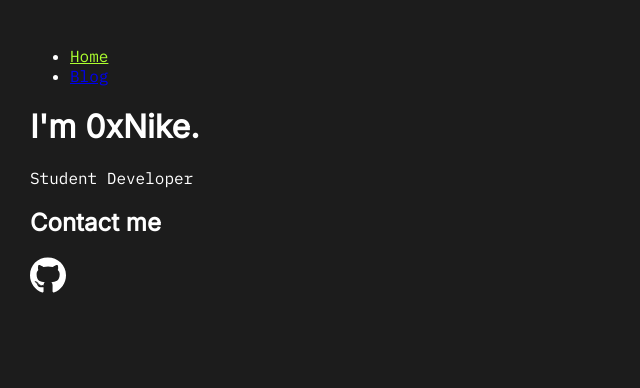
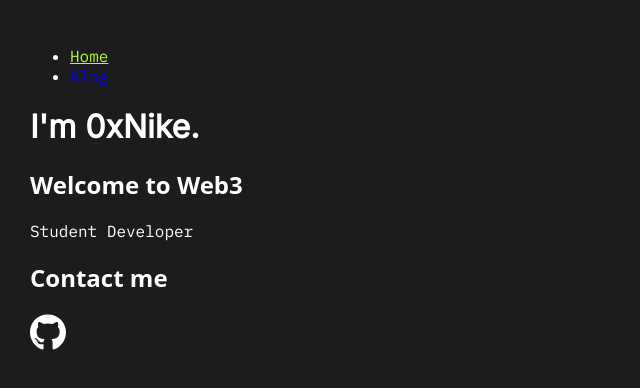
Before and after one commit to 0xNike/Gatsby-Website, a Gatsby site: page / in a window 1280 px wide. Shown: the top 388 px of the page, without its empty margins (0-640 px from the left). Built offline with nearby package versions, Linux system fonts and the light colour scheme; Gatsby itself is replaced by a stand-in of ours.

Commit message:
Updated font stack

```diff
--- a/src/components/layout.module.css
+++ b/src/components/layout.module.css
@@ -10,7 +10,7 @@ body {
     min-height: 1200px;
 }
 
-h1,h2,h3,h4,h5,h6 {
+h1,h3,h4,h5,h6 {
     font-family: "Inter", system-ui, -apple-system, BlinkMacSystemFont, "Segoe UI", Roboto, "Helvetica Neue", Arial, sans-serif;
     font-variant-caps: normal;
     font-variant-numeric: normal;
@@ -18,7 +18,12 @@ h1,h2,h3,h4,h5,h6 {
     font-stretch: normal;
     font-kerning: normal;
     font-variant-ligatures: contextual common-ligatures;
+    -webkit-font-feature-settings: "kern" on,"liga" on,"calt" on,"zero" on;
     text-rendering: optimizeLegibility;
+  }
+
+  h2 {
+    font-family: system-ui;
   }
 
 
--- a/src/pages/index.js
+++ b/src/pages/index.js
@@ -9,6 +9,7 @@ const IndexPage = () => {
     <Layout pageTitle="Homepage">
         {/* This will be passed as a children */}
         <h1>I'm 0xNike.</h1>
+        <h2>Welcome to Web3</h2>
         <p>Student Developer</p>
         {/* <StaticImage alt="Ethereum Finance" src="https://ethereum.org/static/0453c88b09ddaa2c7e7552840c650ad2/41cf9/finance_transparent.webp"/>
         <StaticImage alt="CryptoPunk #9998" src="../images/CP9998.png"/> */}
```
